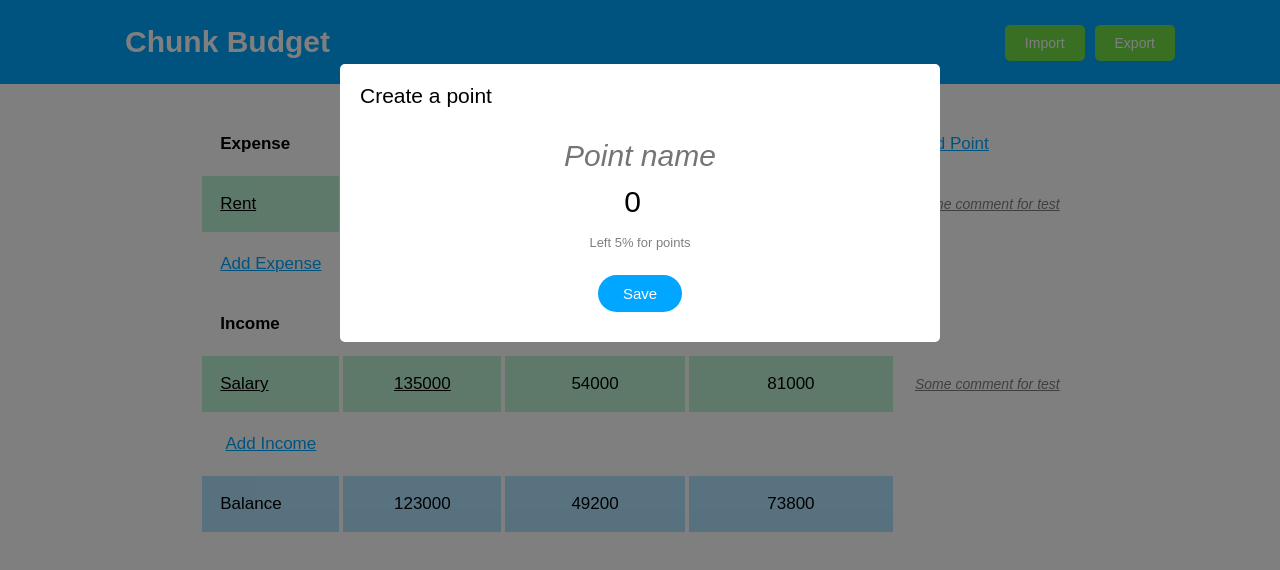
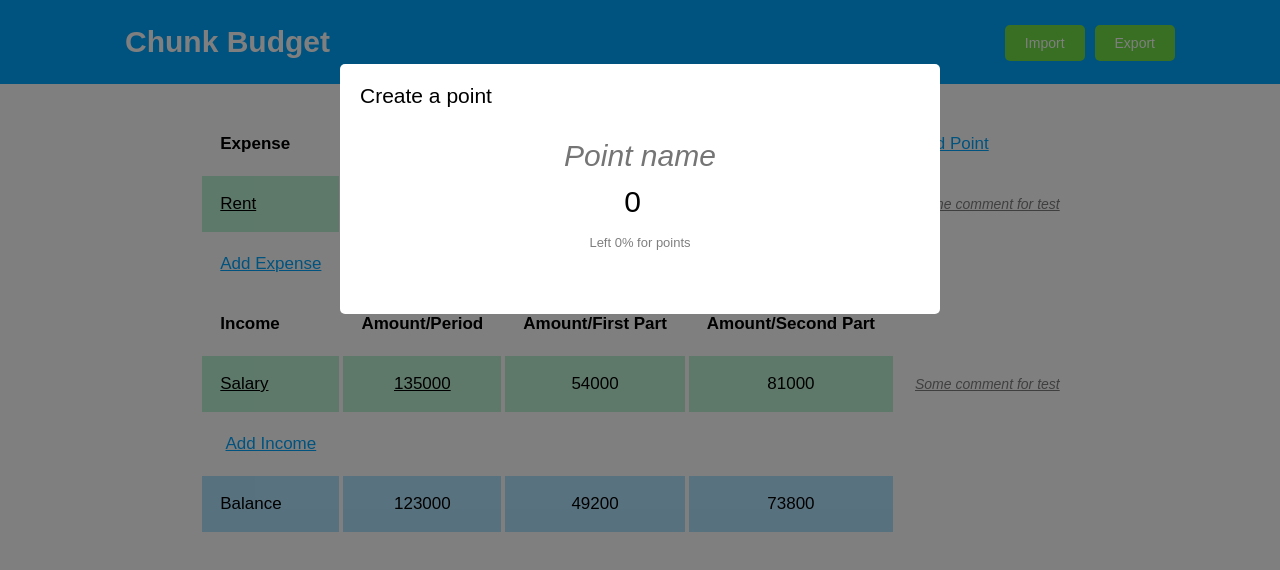
Before and after one commit to deviun/chunk-budget, a React (Create React App) app: page / in a window 1280 px wide. Both pictures are taken after a click on the element "Add Point". Shown: the top 570 px of the page. Built offline with nearby package versions, Linux system fonts and the light colour scheme.

Commit message:
show left amout percent &  by default hide save button

```diff
--- a/src/components/PointEditor/index.js
+++ b/src/components/PointEditor/index.js
@@ -39,12 +39,22 @@ class PointEditor extends Component {
   }
 
   render() {
+    let leftPercent = this.props.points.reduce((left, point) => {
+      left -= point.amountPercent * 100;
+
+      return left;
+    }, 100);
+
+    leftPercent -= this.props.form.amountPercent;
+
+    const saveButton = <button>Save</button>;
+
     return (
       <div className="point-editor">
         <input type="text" maxLength="24" onChange={this.modName} value={this.props.form.name} className="name" placeholder="Point name" />
         <input type="number" onChange={this.modAmountPercent} value={this.props.form.amountPercent} className="amount-percent" placeholder="0%" min="1" max="100" />
-        <div className="left-percents">Left 5% for points</div>
-        <button>Save</button>
+        <div className="left-percents">Left {leftPercent}% for points</div>
+        {leftPercent > 0 && saveButton}
       </div>
     );
   }
@@ -55,12 +65,14 @@ PointEditor.propTypes = {
     name: PropTypes.string.isRequired,
     amountPercent: PropTypes.number.isRequired
   }).isRequired,
-  modPointEditor: PropTypes.func.isRequired
+  modPointEditor: PropTypes.func.isRequired,
+  points: PropTypes.arrayOf(PropTypes.object).isRequired
 };
 
 function mapStateToProps(state) {
   return {
-    form: state.pointEditor
+    form: state.pointEditor,
+    points: state.expenseTable.points
   };
 }
 
```
